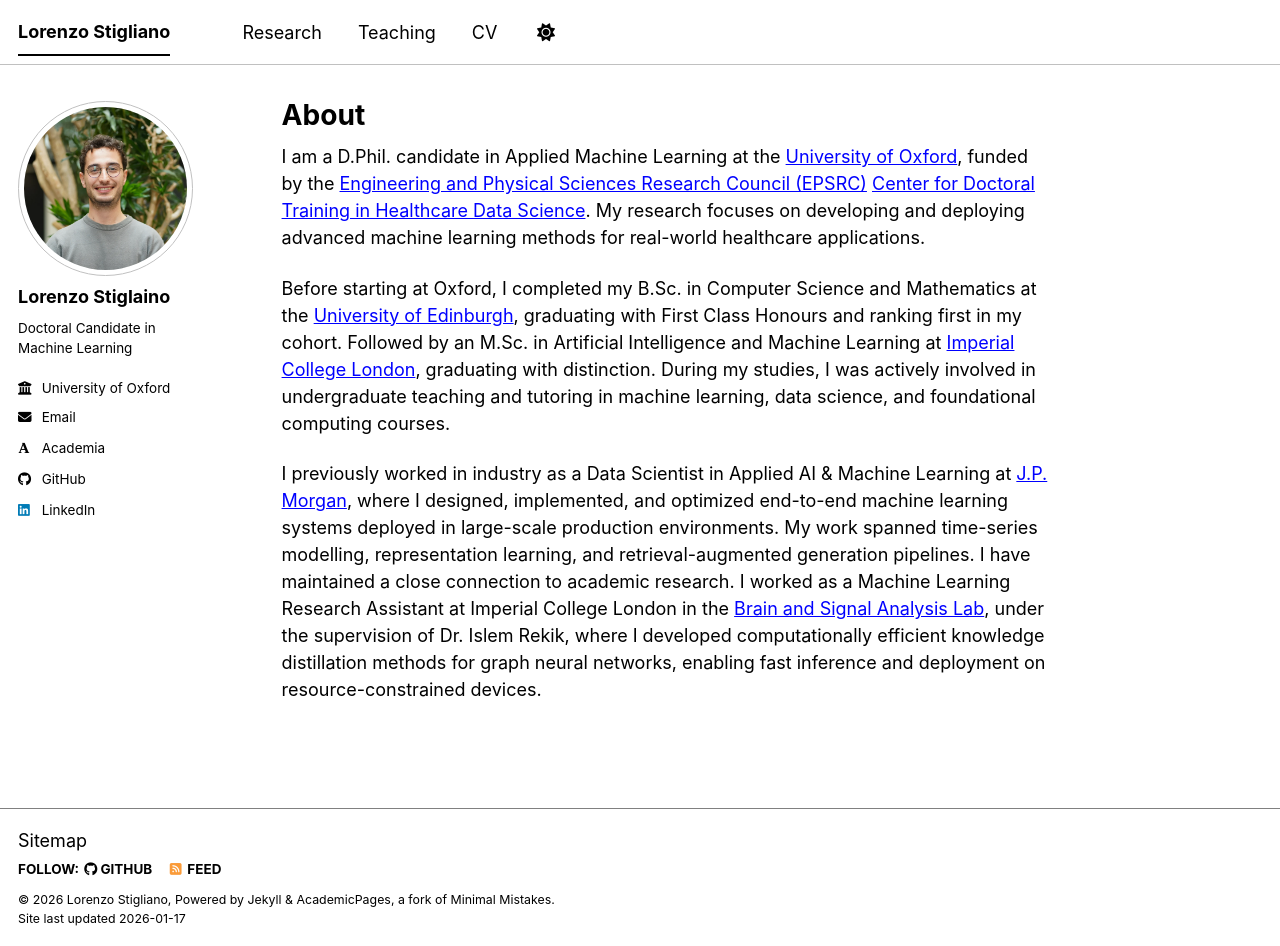
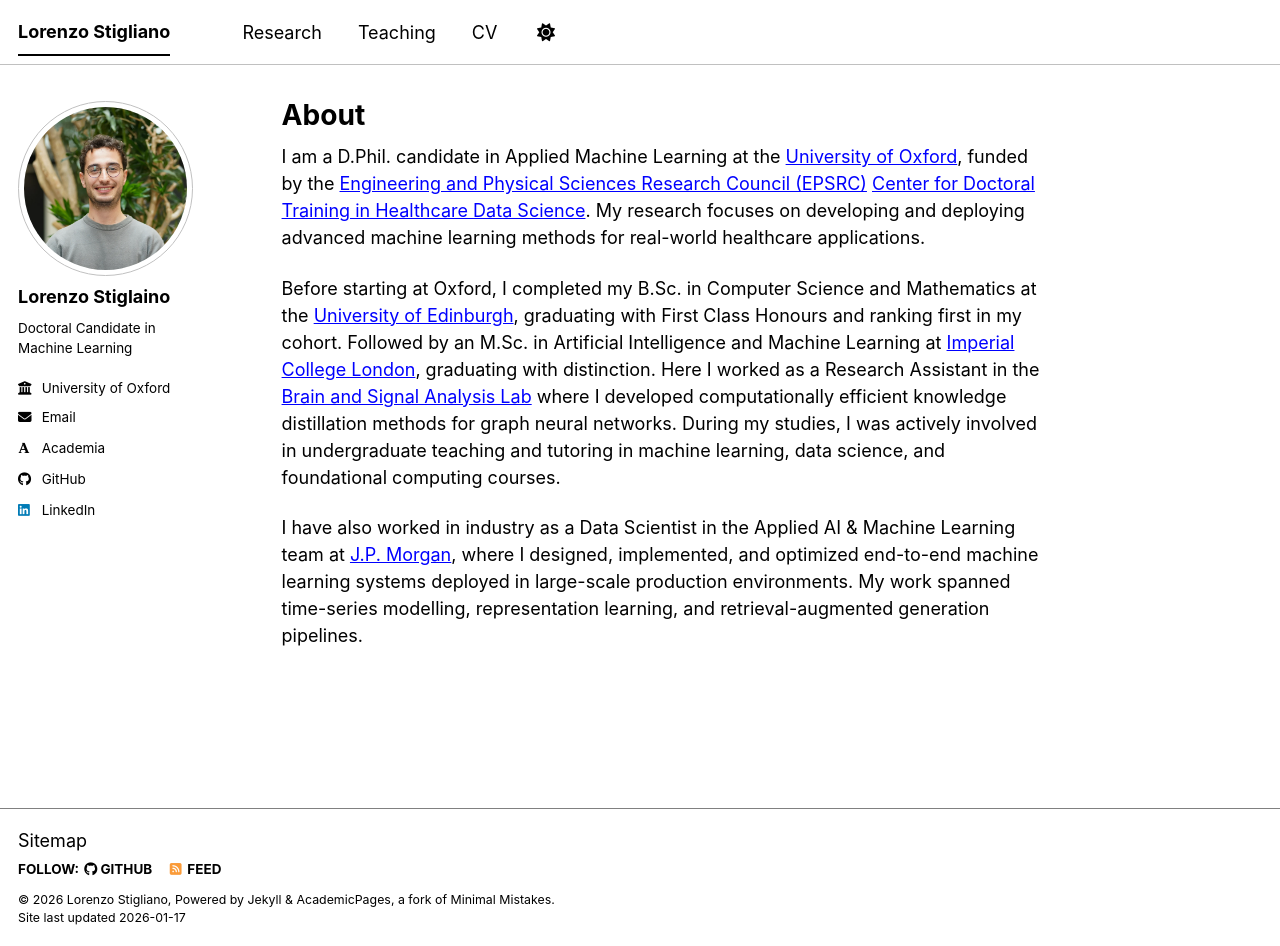
Before and after one commit to LorenzoStigliano/lorenzostigliano.github.io, a Jekyll site: the page built from _pages/about.md, in a window 1280 px wide and 946 px high. Built offline with Jekyll 4.4.1, drawn with Linux system fonts in a browser that asks for light colours; some web fonts are replaced; a script bundle is joined from its source files by our own code; library files that are not in the unit come from our copies.

Commit message:
update about.md

```diff
--- a/_pages/about.md
+++ b/_pages/about.md
@@ -9,9 +9,9 @@
 
 I am a D.Phil. candidate in Applied Machine Learning at the [University of Oxford](https://www.ox.ac.uk/), funded by the [Engineering and Physical Sciences Research Council (EPSRC)](https://www.ukri.org/councils/epsrc/) [Center for Doctoral Training in Healthcare Data Science](https://www.bdi.ox.ac.uk/study/cdt). My research focuses on developing and deploying advanced machine learning methods for real-world healthcare applications.
 
-Before starting at Oxford, I completed my B.Sc. in Computer Science and Mathematics at the [University of Edinburgh](https://www.ed.ac.uk/), graduating with First Class Honours and ranking first in my cohort. Followed by an M.Sc. in Artificial Intelligence and Machine Learning at [Imperial College London](https://www.imperial.ac.uk/), graduating with distinction. During my studies, I was actively involved in undergraduate teaching and tutoring in machine learning, data science, and foundational computing courses.
+Before starting at Oxford, I completed my B.Sc. in Computer Science and Mathematics at the [University of Edinburgh](https://www.ed.ac.uk/), graduating with First Class Honours and ranking first in my cohort. Followed by an M.Sc. in Artificial Intelligence and Machine Learning at [Imperial College London](https://www.iperial.ac.uk/), graduating with distinction. Here I worked as a Research Assistant in the [Brain and Signal Analysis Lab](https://basira-lab.com/) where I developed computationally efficient knowledge distillation methods for graph neural networks. During my studies, I was actively involved in undergraduate teaching and tutoring in machine learning, data science, and foundational computing courses.
 
-I previously worked in industry as a Data Scientist in Applied AI & Machine Learning at [J.P. Morgan](https://www.jpmorgan.com/insights/technology/artificial-intelligence), where I designed, implemented, and optimized end-to-end machine learning systems deployed in large-scale production environments. My work spanned time-series modelling, representation learning, and retrieval-augmented generation pipelines. I have maintained a close connection to academic research. I worked as a Machine Learning Research Assistant at Imperial College London in the [Brain and Signal Analysis Lab](https://basira-lab.com/), under the supervision of Dr. Islem Rekik, where I developed computationally efficient knowledge distillation methods for graph neural networks, enabling fast inference and deployment on resource-constrained devices.
+I have also worked in industry as a Data Scientist in the Applied AI & Machine Learning team at [J.P. Morgan](https://www.jpmorgan.com/insights/technology/artificial-intelligence), where I designed, implemented, and optimized end-to-end machine learning systems deployed in large-scale production environments. My work spanned time-series modelling, representation learning, and retrieval-augmented generation pipelines.
 
 <!-- Research
 ======
```
